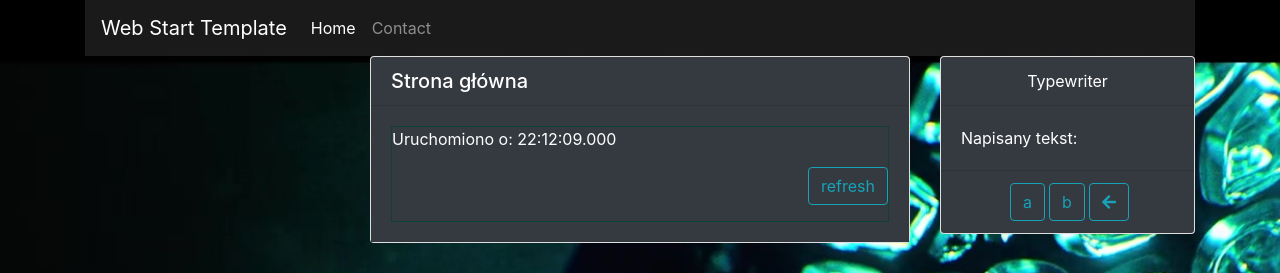
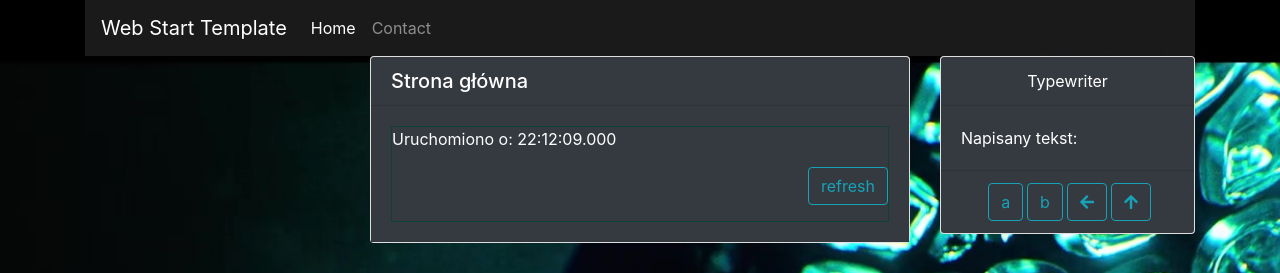
Before and after one commit to teamWSIZ/JS2-2019, an Angular app: page /home in a window 1280 px wide. Shown: the top 273 px of the page. Built offline with nearby package versions, Linux system fonts and the light colour scheme.

Commit message:
zamiana na duze

```diff
--- a/src/app/typewriter/typewriter.component.html
+++ b/src/app/typewriter/typewriter.component.html
@@ -8,5 +8,7 @@
     <button class="btn btn-outline-info ml-1" (click)="dodajNapis('b')"> b </button>
     <button class="btn btn-outline-info ml-1" (click)="utnijOstatnia()">
       <i class="fas fa-arrow-left"></i>  </button>
+    <button class="btn btn-outline-info ml-1" (click)="naDuze()">
+      <i class="fas fa-arrow-up"></i>  </button>
   </div>
 </div>
--- a/src/app/typewriter/typewriter.component.ts
+++ b/src/app/typewriter/typewriter.component.ts
@@ -30,5 +30,8 @@ export class TypewriterComponent implements OnInit {
     this.napisany = this.napisany.slice(0,-1);
   }
 
+  naDuze() {
+    this.napisany = this.napisany.toUpperCase();
+  }
 
 }
```
